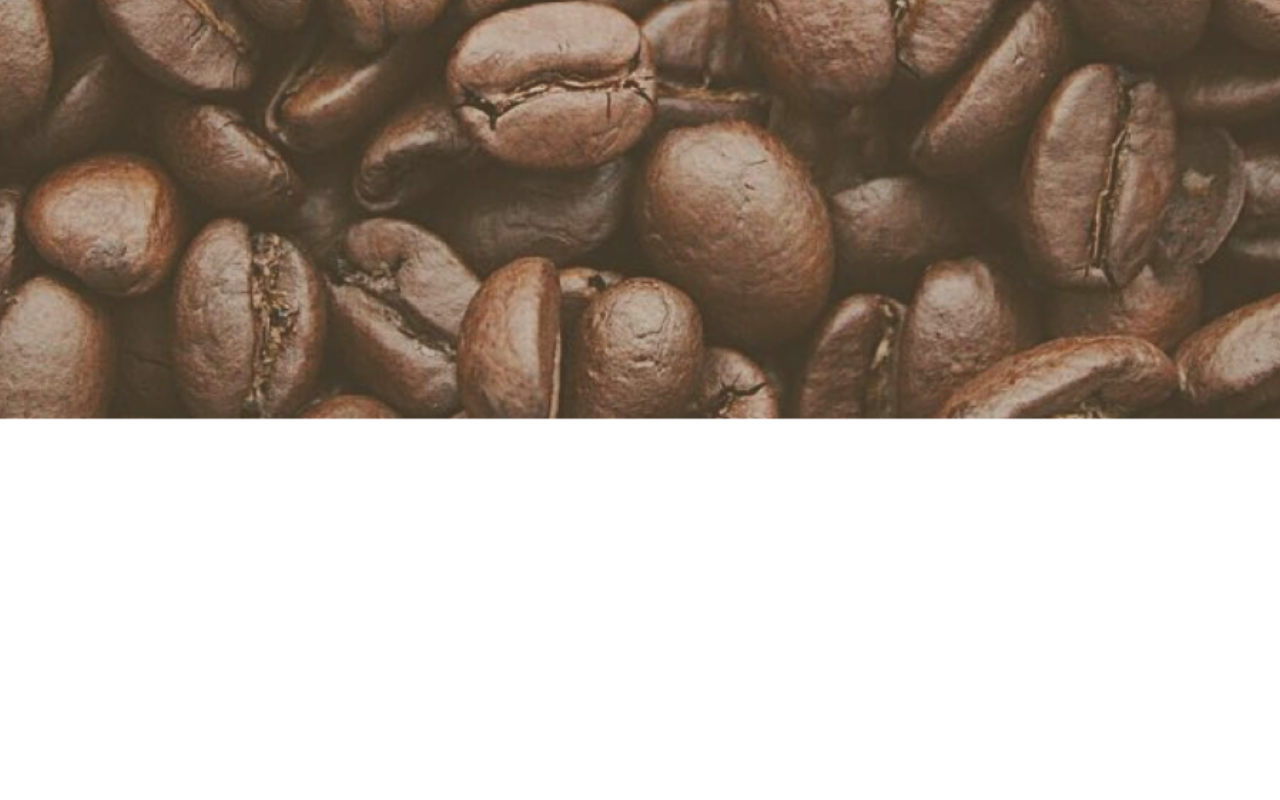
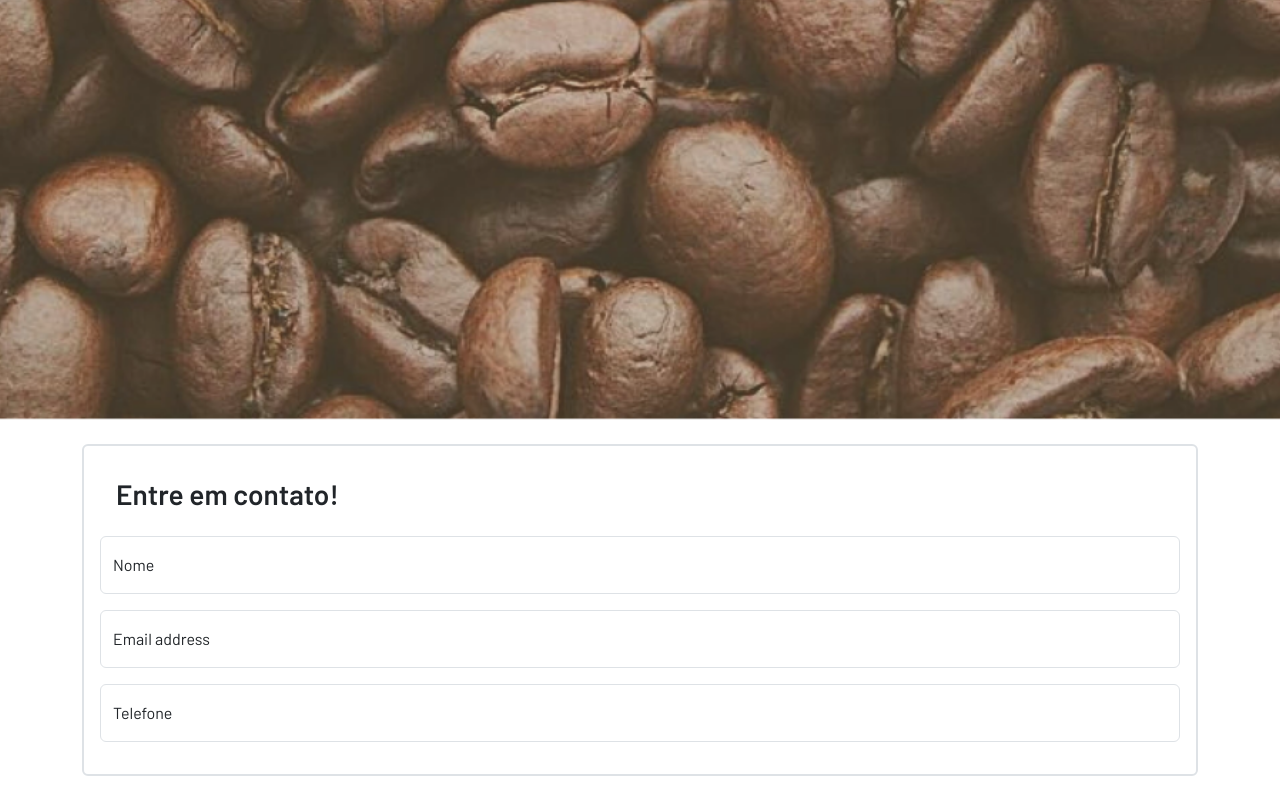
Before and after one commit to Web-D-on/Desenvolvimento-de-websites, a plain HTML site: page Serenatto/index.html in a window 1280 px wide. Shown: the part 3422-4222 px from the top of the page. Before the commit the page ends 4000 px from the top, so only its background shows below. Drawn offline with nearby package versions, Linux system fonts and the light colour scheme.

Commit message:
Adicionando seção de contato com formulário e atualizando link de navegação para a seção de contato

```diff
--- a/Serenatto/index.html
+++ b/Serenatto/index.html
@@ -41,7 +41,7 @@
                 <a class="nav-link" href="#">Sobre</a>
               </li>
               <li class="nav-item">
-                <a class="nav-link" href="#">Contato</a>
+                <a class="nav-link" href="#contato">Contato</a>
               </li>
               <li class="nav-item">
                 <a class="nav-link" href="#">
@@ -179,10 +179,48 @@
       </div>
     </section>
 
-
     <section>
       <div class="banners banner-3"></div>
     </section>
+
+    <section class="py-4 container">
+      <div class="border border-2 rounded p-3">
+        <h3 class="fw-bold p-3">Entre em contato!</h3>
+        <form id="contato">
+          <div class="form-floating mb-3">
+            <input type="text" class="form-control" id="floatingNome" placeholder="Nome">
+            <label for="floatingNome">Nome</label>
+          </div>
+          <div class="form-floating mb-3">
+            <input type="email" class="form-control" id="floatingEmail" placeholder="name@example.com">
+            <label for="floatingEmail">Email address</label>
+          </div>
+          <div class="form-floating mb-3">
+            <input type="number" class="form-control" id="floatingTelefone" placeholder="Telefone">
+            <label for="floatingTelefone">Telefone</label>
+          </div>
+
+        </form>
+      </div>
+    </section>
+
+
+
+
+
+
+
+
+
+
+
+
+
+
+
+
+
+
 
   </main>
 
@@ -361,15 +399,20 @@
         </div>
         <div class="modal-body">
           <img src="./assets/produtos-cafe-especial.png" class="w-100" alt="Café expresso">
-          <p> Somos conhecidos também por nossos cafés especiais, que são cuidadosamente preparados com grãos selecionados
-          de alta qualidade e técnicas de preparo precisas.</p>
+          <p> Somos conhecidos também por nossos cafés especiais, que são cuidadosamente preparados com grãos
+            selecionados
+            de alta qualidade e técnicas de preparo precisas.</p>
 
-          <p> Entre as opções de cafés especiais do Café & Bistrô Serenatto, destacamos o café aeropress, que é preparado
-          com uma técnica de imersão e pressão, resultando em uma bebida de sabor intenso e aroma acentuado. Outra opção
-          popular é o café Hario V60, que é preparado com um filtro de papel em formato de cone e resulta em uma bebida
-          limpa e suave, ressaltando as notas sensoriais dos grãos. Além disso, oferecemos uma variedade de bebidas
-          geladas, como o café gelado, que é preparado com grãos torrados escuros e servido com gelo e leite, resultando
-          em uma bebida refrescante e saborosa.</p>
+          <p> Entre as opções de cafés especiais do Café & Bistrô Serenatto, destacamos o café aeropress, que é
+            preparado
+            com uma técnica de imersão e pressão, resultando em uma bebida de sabor intenso e aroma acentuado. Outra
+            opção
+            popular é o café Hario V60, que é preparado com um filtro de papel em formato de cone e resulta em uma
+            bebida
+            limpa e suave, ressaltando as notas sensoriais dos grãos. Além disso, oferecemos uma variedade de bebidas
+            geladas, como o café gelado, que é preparado com grãos torrados escuros e servido com gelo e leite,
+            resultando
+            em uma bebida refrescante e saborosa.</p>
         </div>
         <div class="modal-footer mx-auto ">
           <button type="button" class="btn btn-secondary botao-padrao border-0" data-bs-dismiss="modal">Fechar
```
